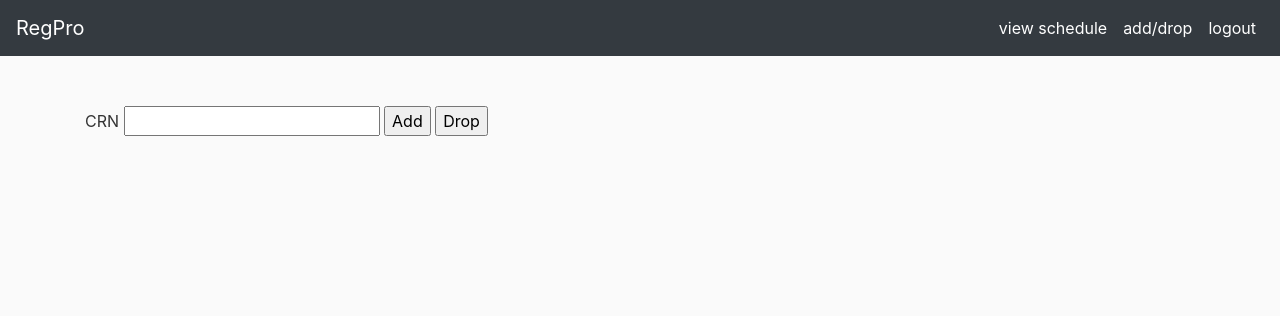
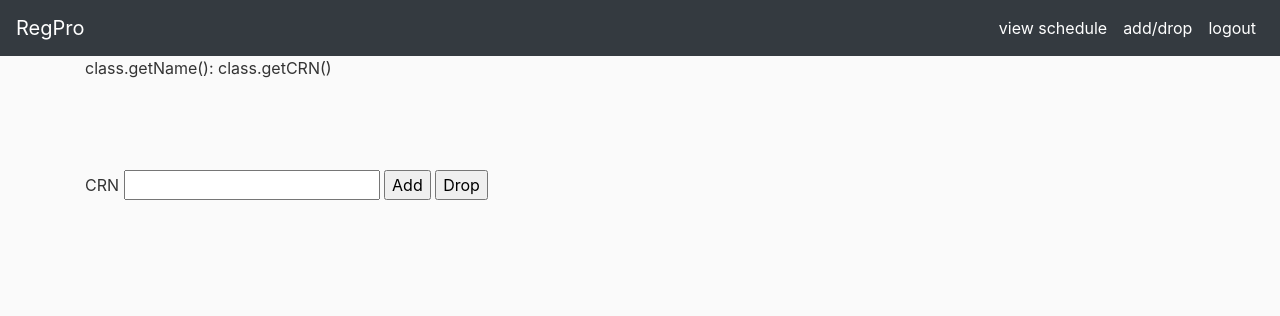
Before and after one commit to RBGPanda/RegPro, a Flask app: template regpro/templates/addDrop.html in a window 1280 px wide. Shown: the top 316 px of the page. Run offline with Flask 2, Linux system fonts and the light colour scheme; tables that the repository leaves empty hold one stand-in row (values such as "Sample post"); the template is opened without the code that fills it: values that come from a table or form of the project are taken from there, most other values are stand-ins (such as "Sample title", 1, 10 or a date in 2020); parts of the project's set-up code (start-up, migrations or seed data) failed here and were passed over; some libraries are stand-ins or nearby versions.

Commit message:
addDrop changes

```diff
--- a/regpro/templates/addDrop.html
+++ b/regpro/templates/addDrop.html
@@ -18,7 +18,9 @@
 
 <!-- Class list -->
 <div style="overflow: scroll">
-
+    {% for class in ClassDataBase %}
+    <p>class.getName(): class.getCRN()</p><br>
+    {% endfor %}
 
 
 </div>
```
